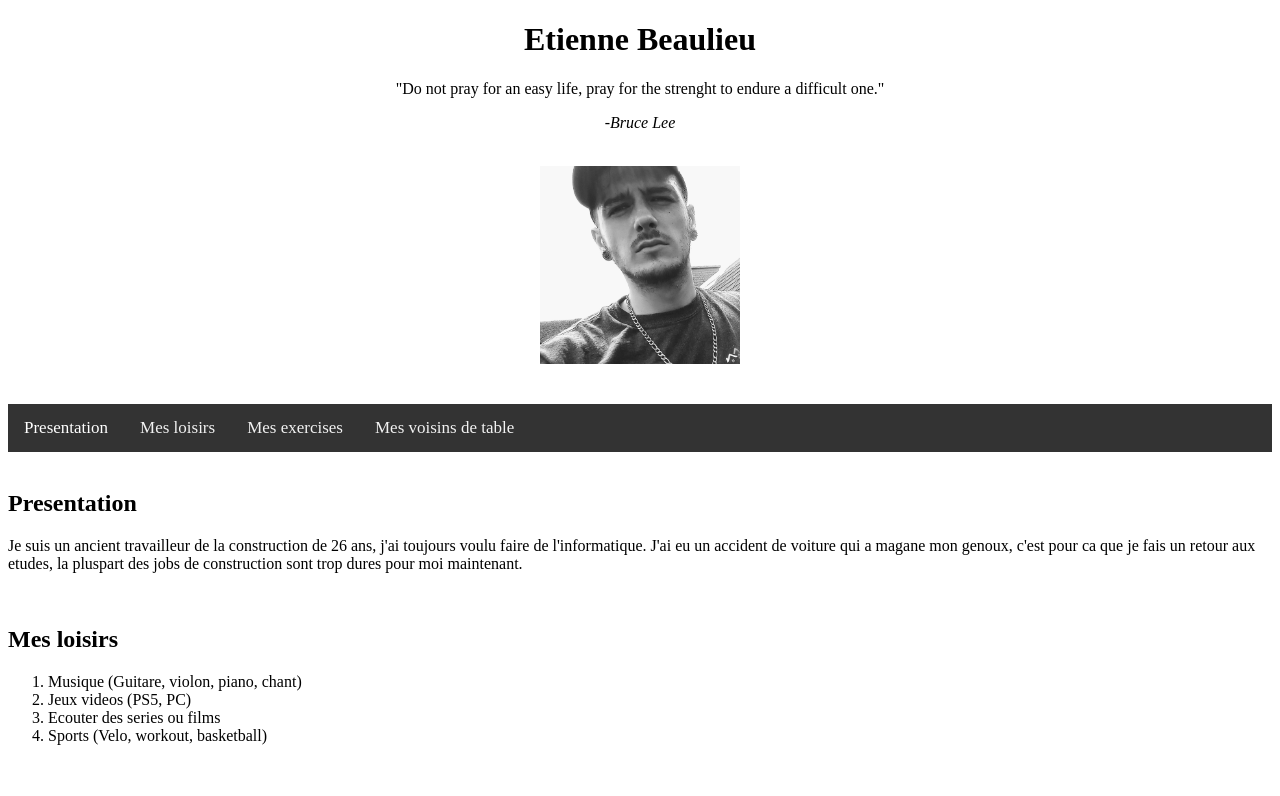
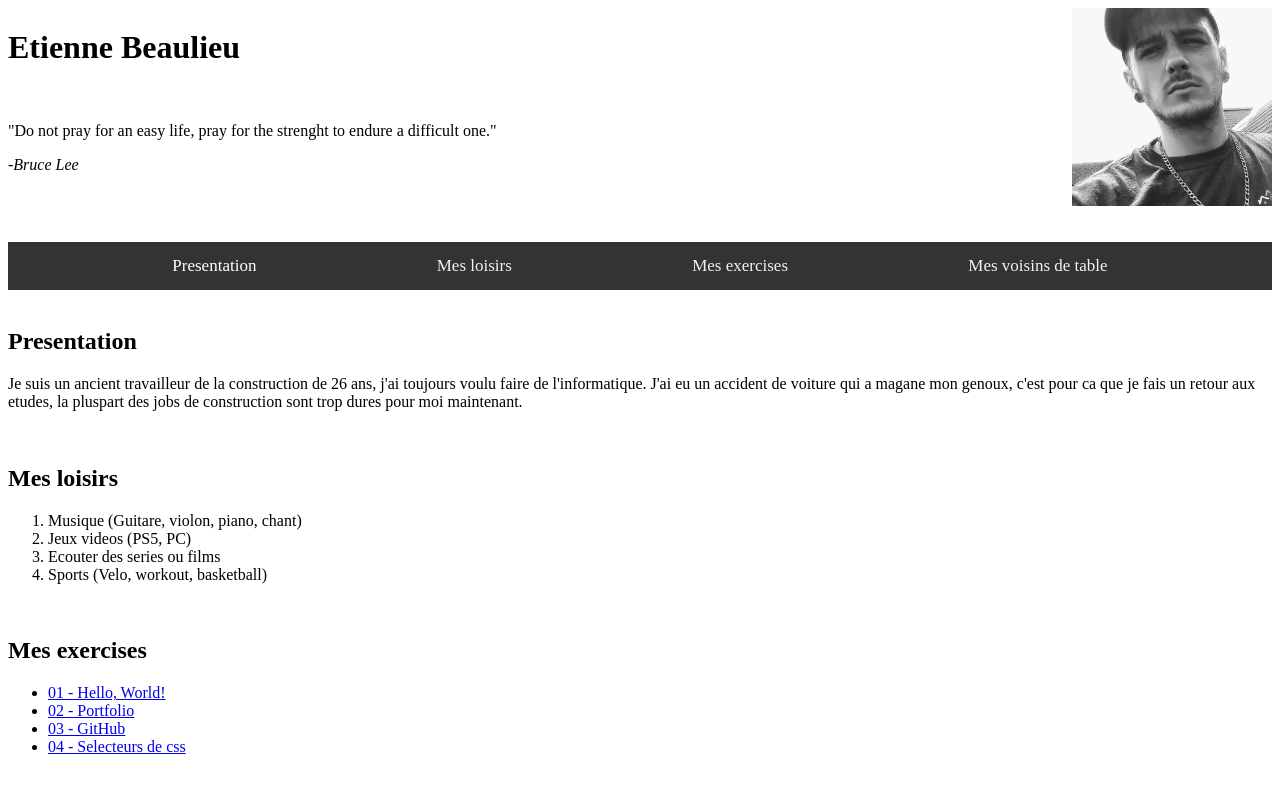
Before and after one commit to TheSimpKiller/TheSimpKiller.github.io, a plain HTML site: page index.html in a window 1280 px wide. Shown: the top 796 px of the page. Drawn offline with Linux system fonts and the light colour scheme.

Commit message:
Update index.html

```diff
--- a/index.html
+++ b/index.html
@@ -28,17 +28,36 @@
             {
                 color: white;
             }
+
+            .Entete
+            {
+                display: flex;
+                -ms-flex-align: auto;
+                justify-content: space-between;
+            }
+
+            .topnav
+            {
+                display: flex;
+                -ms-flex-align: center;
+                justify-content: space-evenly;
+            }
+
         </style>
         <meta charset="utf-8">
         <title>Mon portfolio</title>
     </head>
     <body>
         <header>
-            <center><b><h1 id="Return">Etienne Beaulieu</h1></b></center>
-            <center><p>"Do not pray for an easy life, pray for the strenght to endure a difficult one."</p></center>
-            <center><i><p>-Bruce Lee</p></i></center>
-            <br>
-            <center><img src="Ma photo.jpg" alt="Le beau bonhomme est partit..." width="200"></center>
+            <div class="Entete">
+                <div>
+                    <b><h1 id="Return">Etienne Beaulieu</h1></b>
+                    <br>
+                    <p>"Do not pray for an easy life, pray for the strenght to endure a difficult one."</p>
+                    <i><p>-Bruce Lee</p></i>
+                </div>
+                <img src="Ma photo.jpg" alt="Le beau bonhomme est partit..." width="200">
+            </div>
             <br>
         </header>
         <article>
```
